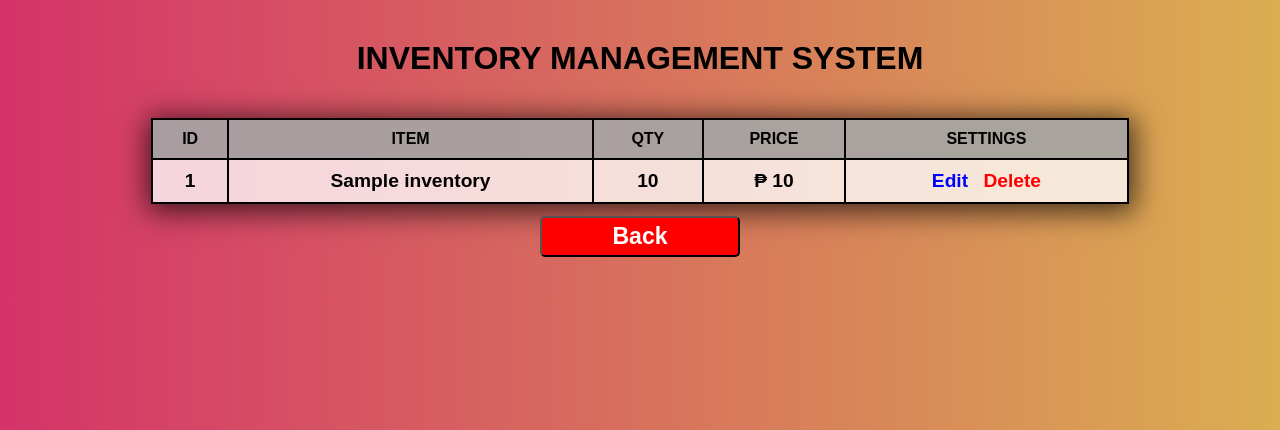
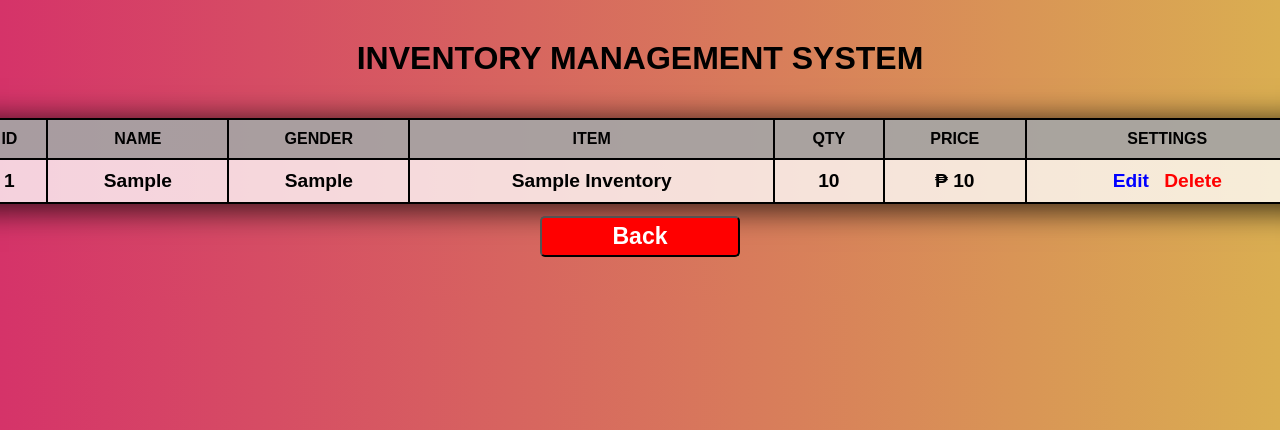
Before and after one commit to FoowsIsBack/Inventory_Management_System, a PHP site: page /list.php in a window 1280 px wide. Shown: the top 430 px of the page. Run offline with PHP 8.4, Linux system fonts and the light colour scheme; tables that the repository leaves empty or names only in its code hold one stand-in row (values such as "Sample post").

Commit message:
Update list.php

```diff
--- a/list.php
+++ b/list.php
@@ -17,6 +17,8 @@
         <table>
             <tr class="classTH">
                 <th>ID</th>
+                <th>NAME</th>
+                <th>GENDER</th>
                 <th>ITEM</th>
                 <th>QTY</th>
                 <th>PRICE</th>
@@ -30,7 +32,9 @@
 
             <tr>
                 <td><?= $row['id'] ?></td>
-                <td><?= $row['item_name'] ?></td>
+                <td><?= ucwords($row['user_info']) ?></td>
+                <td><?= ucwords($row['gender']) ?></td>
+                <td><?= ucwords($row['item_name']) ?></td>
                 <td><?= $row['quantity'] ?></td>
                 <td>₱ <?= $row['price'] ?></td>
                 <td>
```
